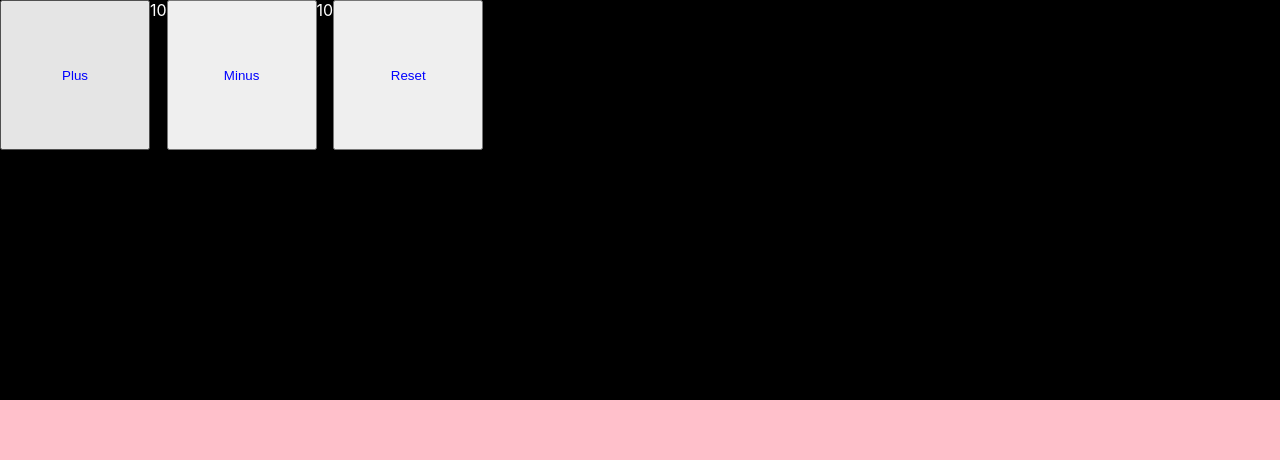
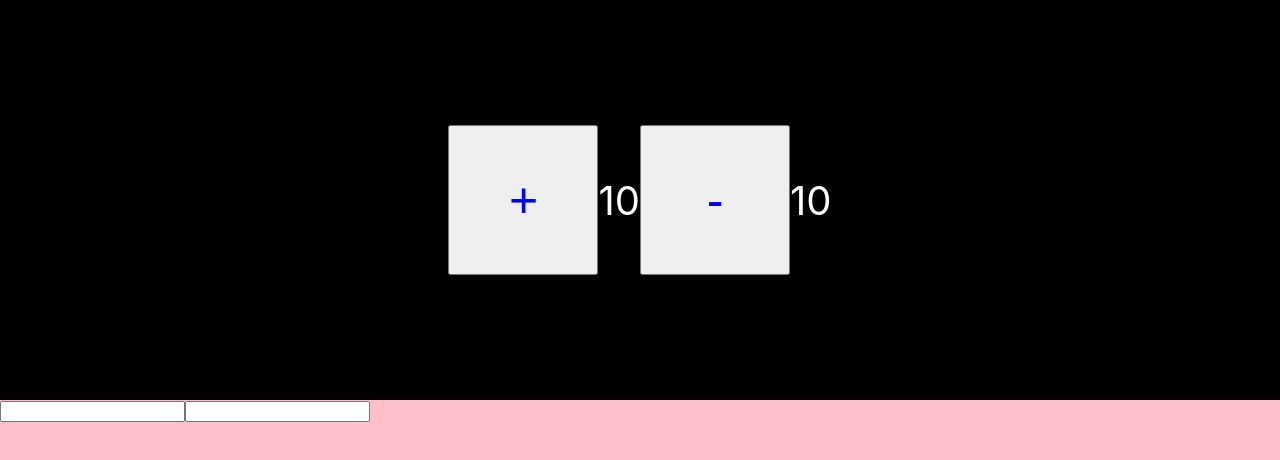
Before and after one commit to Danfirech/rh-usestate, a React (Create React App) app: page / in a window 1280 px wide. Shown: the top 460 px of the page. Built offline with nearby package versions, Linux system fonts and the light colour scheme.

Commit message:
styled top

```diff
--- a/src/UseState.js
+++ b/src/UseState.js
@@ -6,6 +6,8 @@ const ContainerTop = styled.div`
   height: 50vh;
   background-color: black;
   display: flex;
+  justify-content: center;
+  align-items: center;
 `;
 const ContainerBottom = styled.div`
   width: 100vw;
@@ -17,20 +19,17 @@ const Button = styled.button`
   width: 150px;
   height: 150px;
   color: blue;
+  font-size: 50px;
 `;
 
 const Answer = styled.div`
   color: white;
+  font-size: 40px;
 `;
-
-const Hello = () => {
-  this.setCount.useState(50);
-};
 
 const App = () => {
   const [count, setCount] = useState(10);
   const [count2, setCount2] = useState(10);
-  const [reset, reset1] = useState(50);
 
   const [email, setEmail] = useState("");
   const [password, setPassword] = useState("");
@@ -38,17 +37,14 @@ const App = () => {
   return (
     <>
       <ContainerTop>
-        <Button onClick={() => setCount(count + 1)}>Plus</Button>
+        <Button onClick={() => setCount(count + 1)}>+</Button>
         <Answer>{count}</Answer>
-        <Button onClick={() => setCount2(count2 - 1)}>Minus</Button>
+        <Button onClick={() => setCount2(count2 - 1)}>-</Button>
         <Answer>{count2}</Answer>
-        <div>
-          <Button onClick={() => reset1(this.count + 3)}>Reset</Button>
-        </div>
       </ContainerTop>
 
       <ContainerBottom>
-        {/* <input
+        <input
           name="email"
           type="email"
           value={email}
@@ -59,7 +55,7 @@ const App = () => {
           type="password"
           value={password}
           onChange={(e) => setPassword(e.target.value)}
-        /> */}
+        />
       </ContainerBottom>
     </>
   );
```
